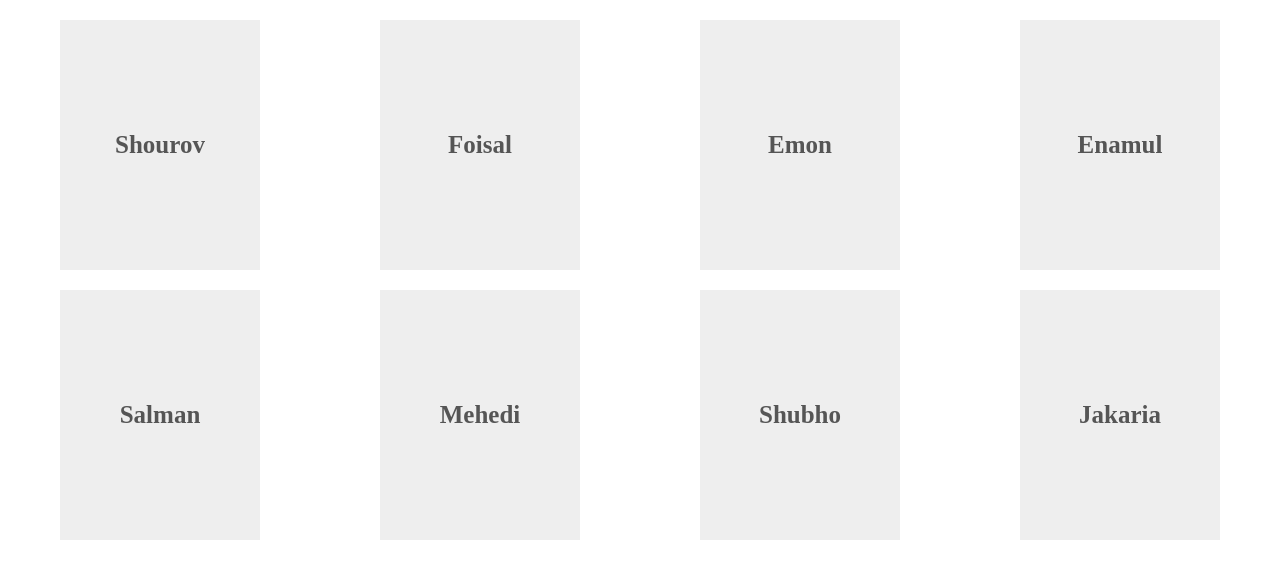
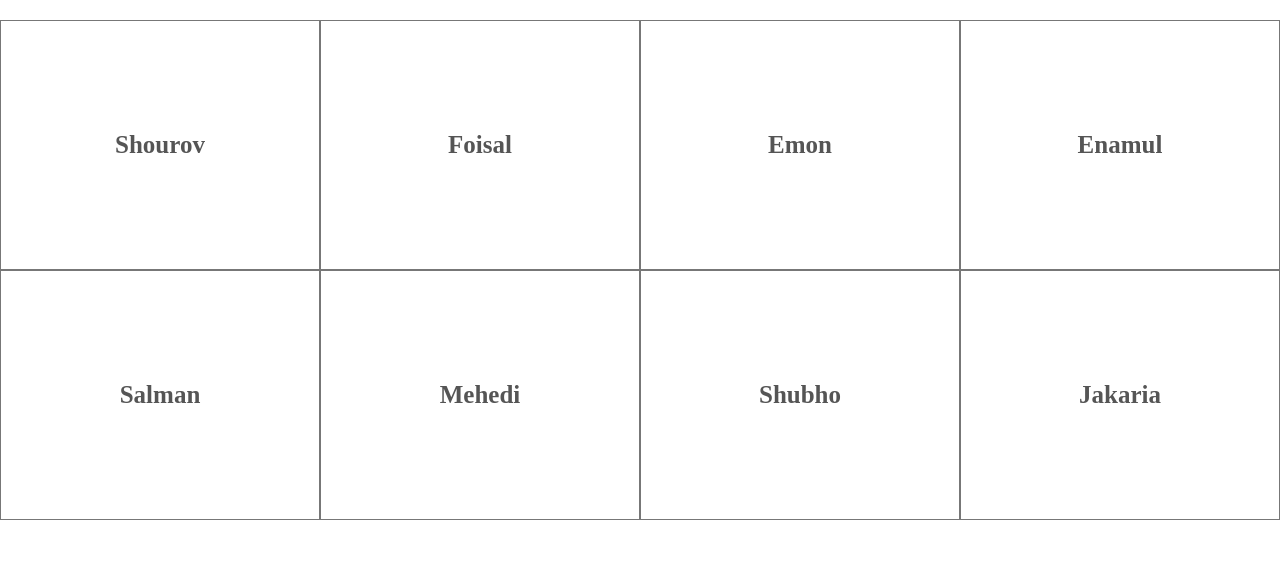
Before and after one commit to shourovfoisal/angularJS_table, a plain HTML site: page index.html in a window 1280 px wide. Drawn offline with nearby package versions, Linux system fonts and the light colour scheme.

Commit message:
Made the grid look like a table

```diff
--- a/home.css
+++ b/home.css
@@ -8,15 +8,17 @@
 #gridParent {
     margin-top: 20px;
     display: grid;
-    row-gap: 20px;
+    /* row-gap: 20px; */
     justify-items: center;
 }
 
 .gridItem {
-    width: 200px;
+    /* width: 200px; */
+    width: 100%;
     height: 250px;
-    background: #eee;
+    /* background: #eee; */
     font-weight: 700;
+    border: 1px solid #777;
 
     display: flex;
     justify-content: center;
```
